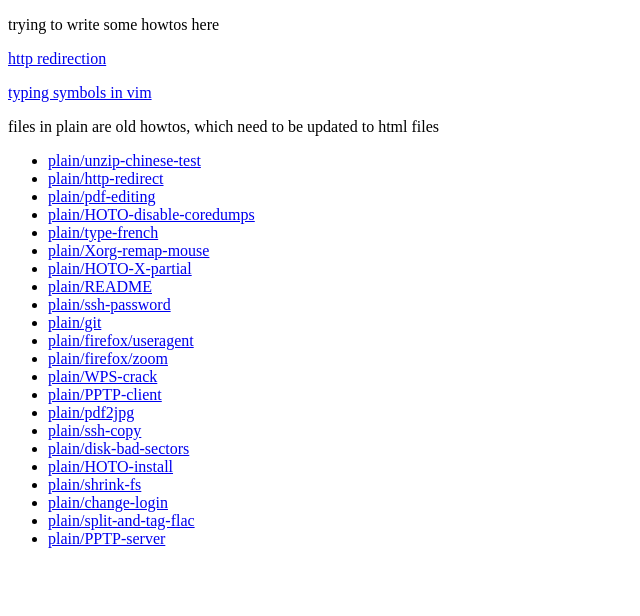
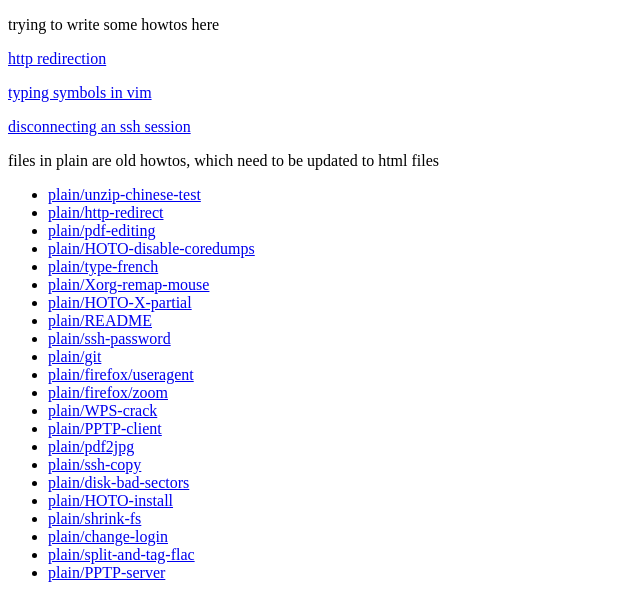
Before and after one commit to theodore/theodore.github.io, a plain HTML site: page index.html in a window 1280 px wide. Shown: the whole page, without its empty margins (0-640 px from the left). Drawn offline with Linux system fonts and the light colour scheme.

Commit message:
disconnect from ssh session

```diff
--- a/index.html
+++ b/index.html
@@ -3,12 +3,19 @@
 <html>
 <body>
     <p> trying to write some howtos here </p>
+
     <p>
     <a href="http/redirect.html">http redirection</a>
     </p>
+
     <p>
     <a href="vim.html">typing symbols in vim</a>
     </p>
+
+    <p>
+    <a href="ssh-discon.md">disconnecting an ssh session</a>
+    </p>
+
     <p> files in plain are old howtos, which need to be updated to html files </p>
 
     <ul>
```
Also changed, not shown: 1 other file.
